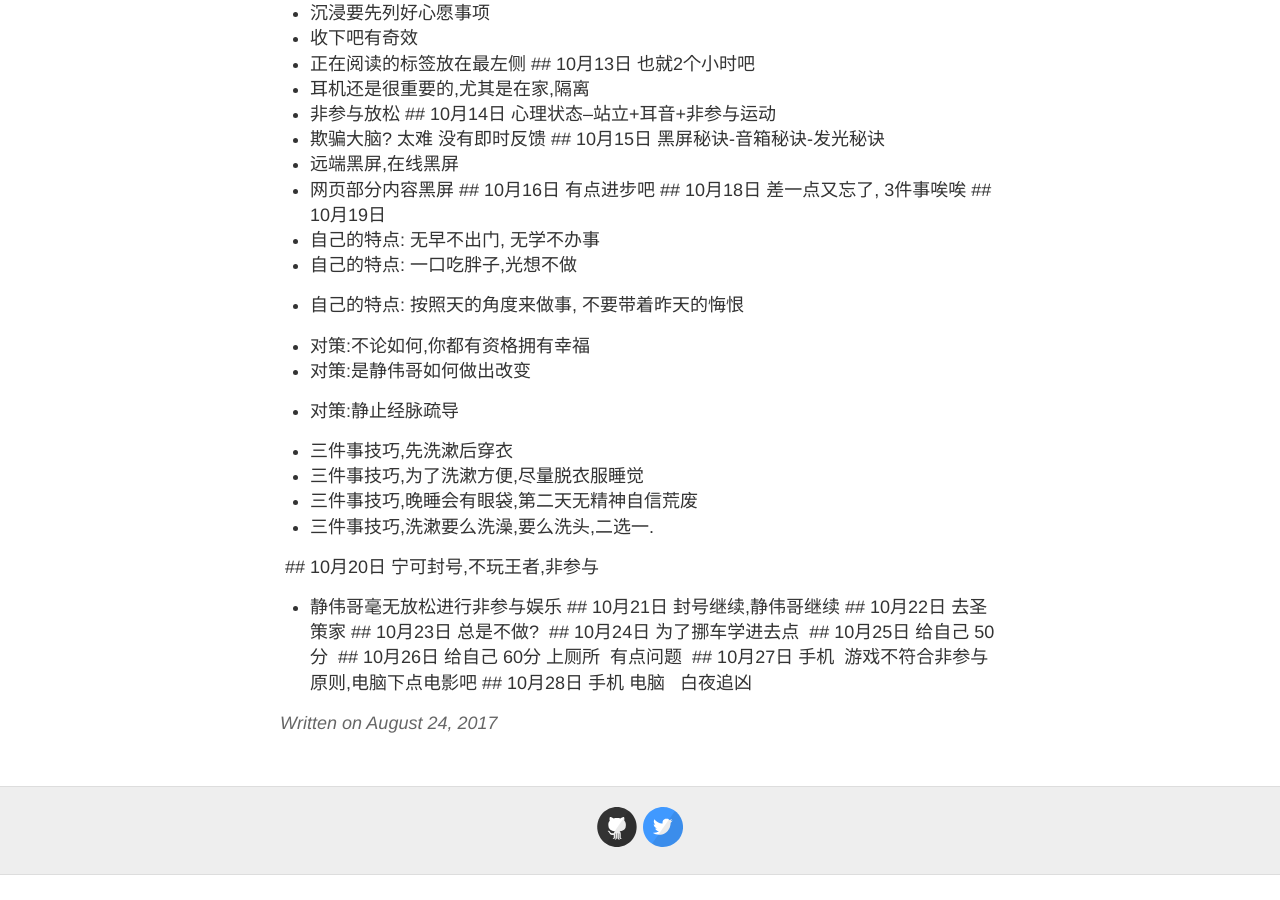
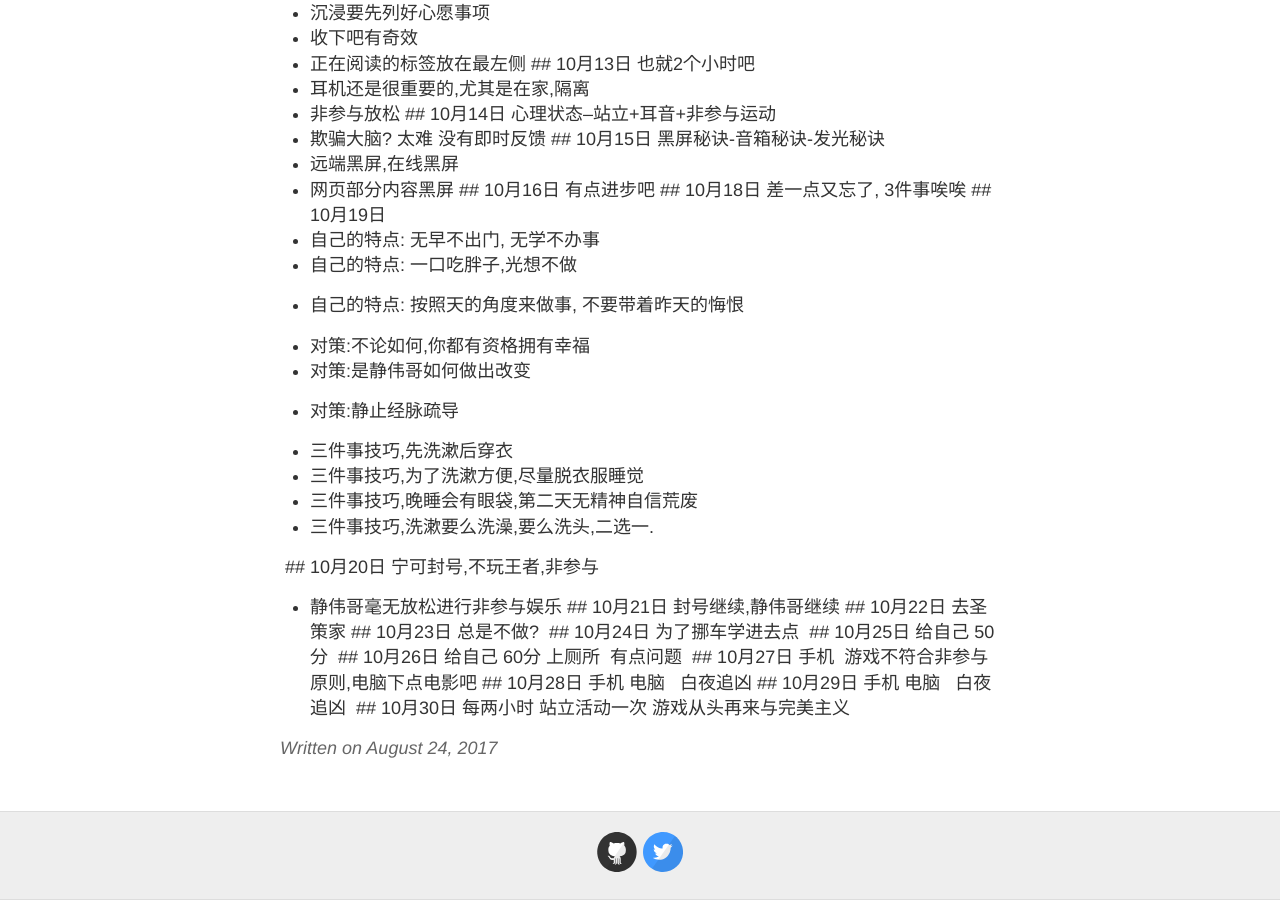
Before and after one commit to evelol/zzx_blog, a Jekyll site: the page built from _posts/2017-08-24-Ok.md, in a window 1280 px wide and 900 px high, scrolled down 5207 px. Built offline with Jekyll 4.4.1, drawn with Linux system fonts in a browser that asks for light colours; our own code applies the rules of GitHub Pages for plain Markdown files; before the commit the page ends 6082 px from its top, so only the background shows below that.

Commit message:
Update 2017-08-24-Ok.md

```diff
--- a/_posts/2017-08-24-Ok.md
+++ b/_posts/2017-08-24-Ok.md
@@ -170,3 +170,7 @@ q## 24日,昨天搞了搞linux，用了下deepin
  游戏不符合非参与原则,电脑下点电影吧
  ## 10月28日 手机 电脑
   白夜追凶
+  ## 10月29日 手机 电脑
+  白夜追凶
+  ## 10月30日 每两小时
+ 站立活动一次 游戏从头再来与完美主义
```
